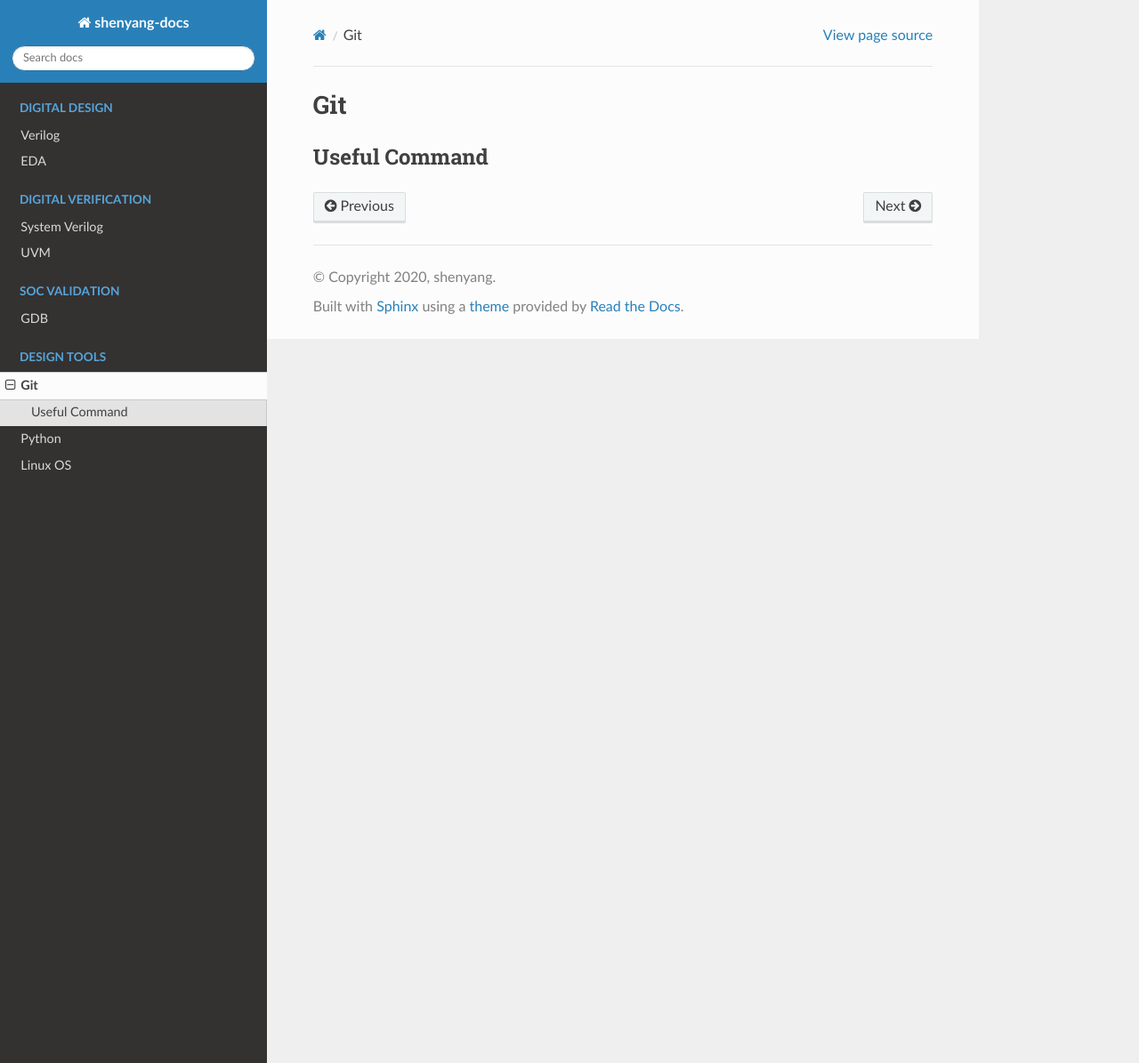
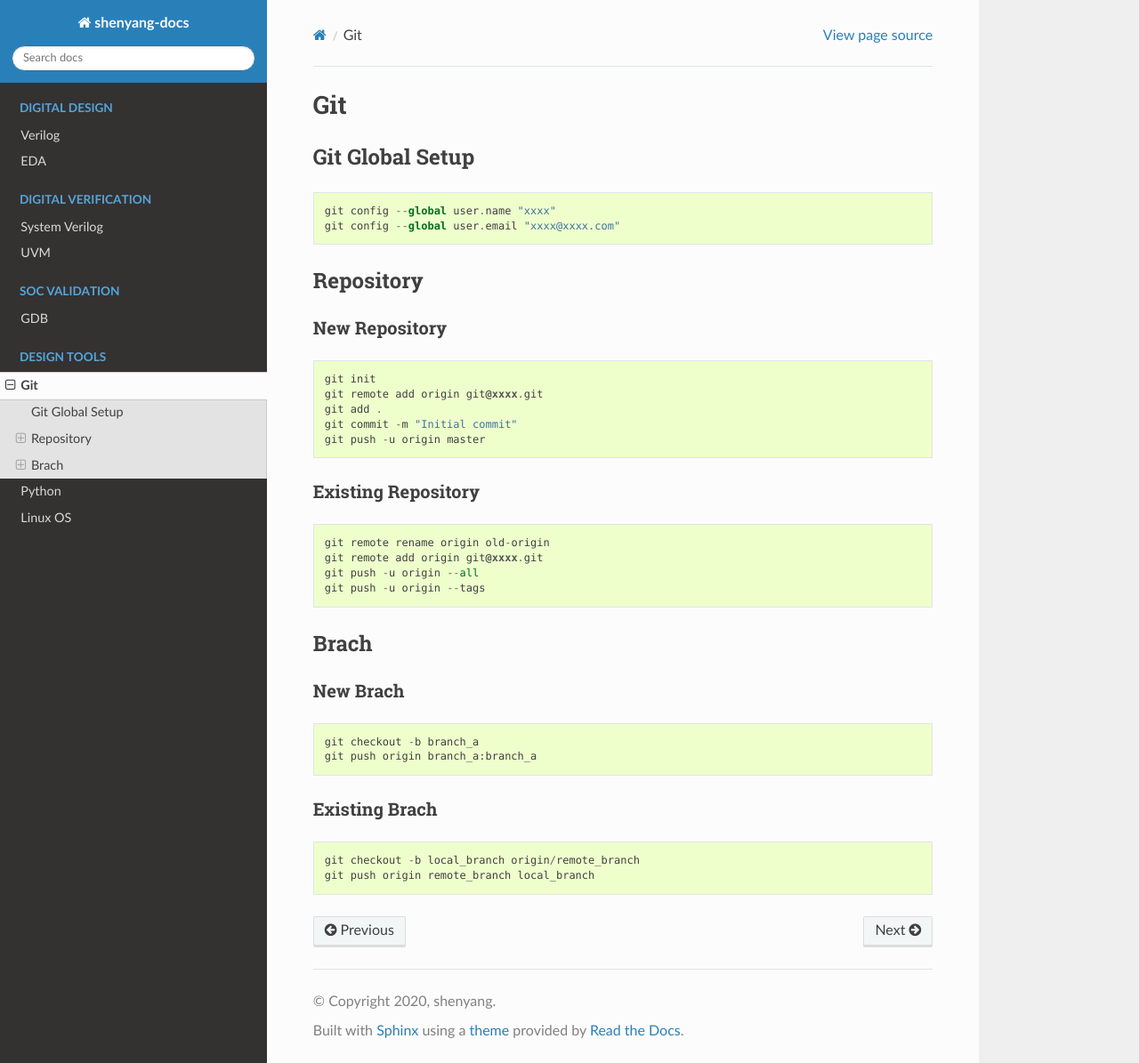
Before and after one commit to shenyang-90/shenyang-blog, a Sphinx documentation site: the page built from docs/source/git.rst, in a window 1280 px wide and 1195 px high. Shown: the whole window at 89% size. Built offline with Sphinx 7.4.7 and the Read the Docs theme 2.0.0, drawn with Linux system fonts in a browser that asks for light colours.

Commit message:
update git & gdb rst

```diff
--- a/docs/source/git.rst
+++ b/docs/source/git.rst
@@ -2,5 +2,61 @@
 Git
 ===
 
-Useful Command
---------------
+
+Git Global Setup
+----------------
+
+.. code::
+
+   git config --global user.name "xxxx"
+   git config --global user.email "xxxx@xxxx.com"
+
+
+Repository
+----------
+
+
+New Repository
+++++++++++++++
+
+.. code::
+
+   git init
+   git remote add origin git@xxxx.git
+   git add .
+   git commit -m "Initial commit"
+   git push -u origin master
+
+
+
+Existing Repository
++++++++++++++++++++
+
+.. code::
+
+   git remote rename origin old-origin
+   git remote add origin git@xxxx.git
+   git push -u origin --all
+   git push -u origin --tags
+
+
+
+Brach
+-----
+
+New Brach
++++++++++
+
+.. code::
+
+   git checkout -b branch_a
+   git push origin branch_a:branch_a
+
+
+Existing Brach
+++++++++++++++
+
+.. code::
+
+   git checkout -b local_branch origin/remote_branch
+   git push origin remote_branch local_branch
```
Also changed, not shown: docs/source/gdb.rst (+9 -0 lines).
